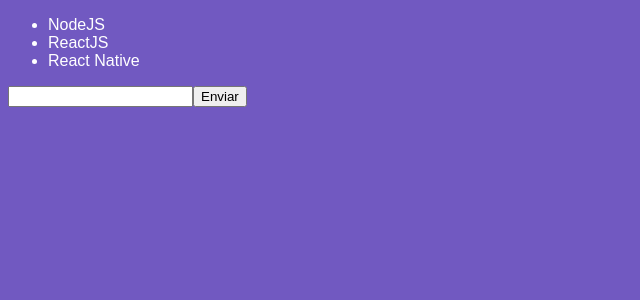
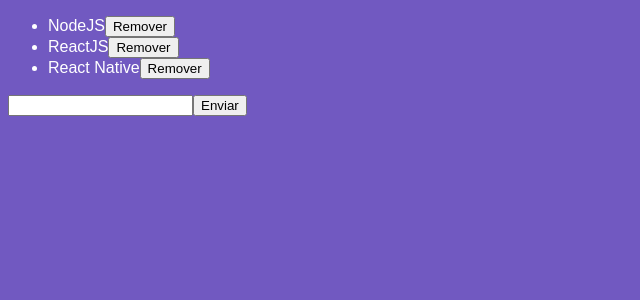
Before and after one commit to llucasmota/reactjs-basic-bootcamp, a React app: page / in a window 1280 px wide. Shown: the top 300 px of the page, without its empty margins (0-640 px from the left). Built offline with nearby package versions, Linux system fonts and the light colour scheme.

Commit message:
Criação de novo componente responsável pela lista <li>

```diff
--- /dev/null
+++ b/src/components/TechItem.js
@@ -0,0 +1,13 @@
+import React from "react";
+
+function TechItem({ tech, onDelete }) {
+  return (
+    <li key={tech}>
+      {tech}
+      <button type="button" onClick={onDelete}>
+        Remover
+      </button>
+    </li>
+  );
+}
+export default TechItem;
--- a/src/components/TechList.js
+++ b/src/components/TechList.js
@@ -1,4 +1,5 @@
 import React, { Component } from "react";
+import TechItem from "./TechItem";
 
 class Techlist extends Component {
   state = {
@@ -13,7 +14,13 @@
     //previne o recarregamento da view
     e.preventDefault();
 
-    this.setState({ techs: [...this.state.techs, this.state.newTech] });
+    this.setState({
+      techs: [...this.state.techs, this.state.newTech],
+      newTech: ""
+    });
+  };
+  handleDelete = tech => {
+    this.setState({ techs: this.state.techs.filter(t => t !== tech) });
   };
 
   render() {
@@ -22,7 +29,11 @@
       <form onSubmit={this.handleSubmit}>
         <ul>
           {this.state.techs.map(tech => (
-            <li key={tech}>{tech}</li>
+            <TechItem
+              key={tech}
+              tech={tech}
+              onDelete={() => this.handleDelete(tech)}
+            />
           ))}
         </ul>
         <input
```
